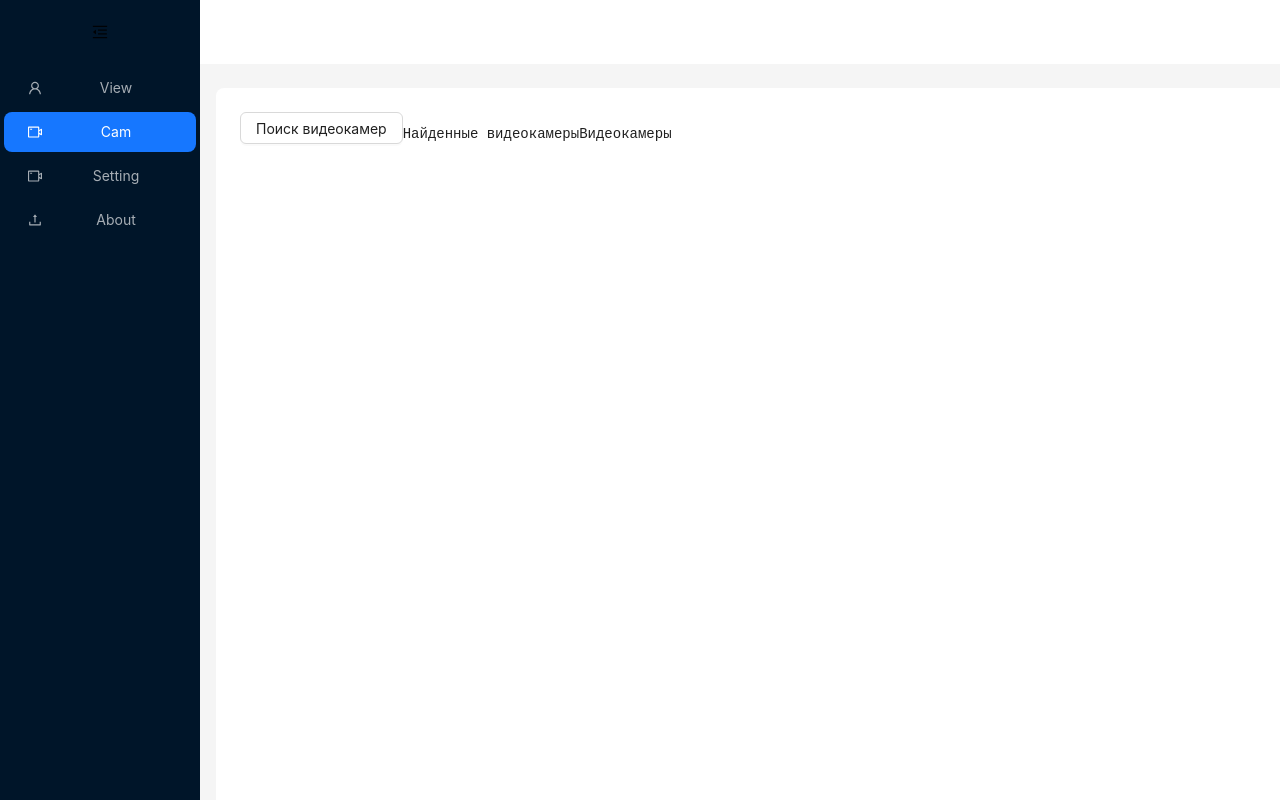
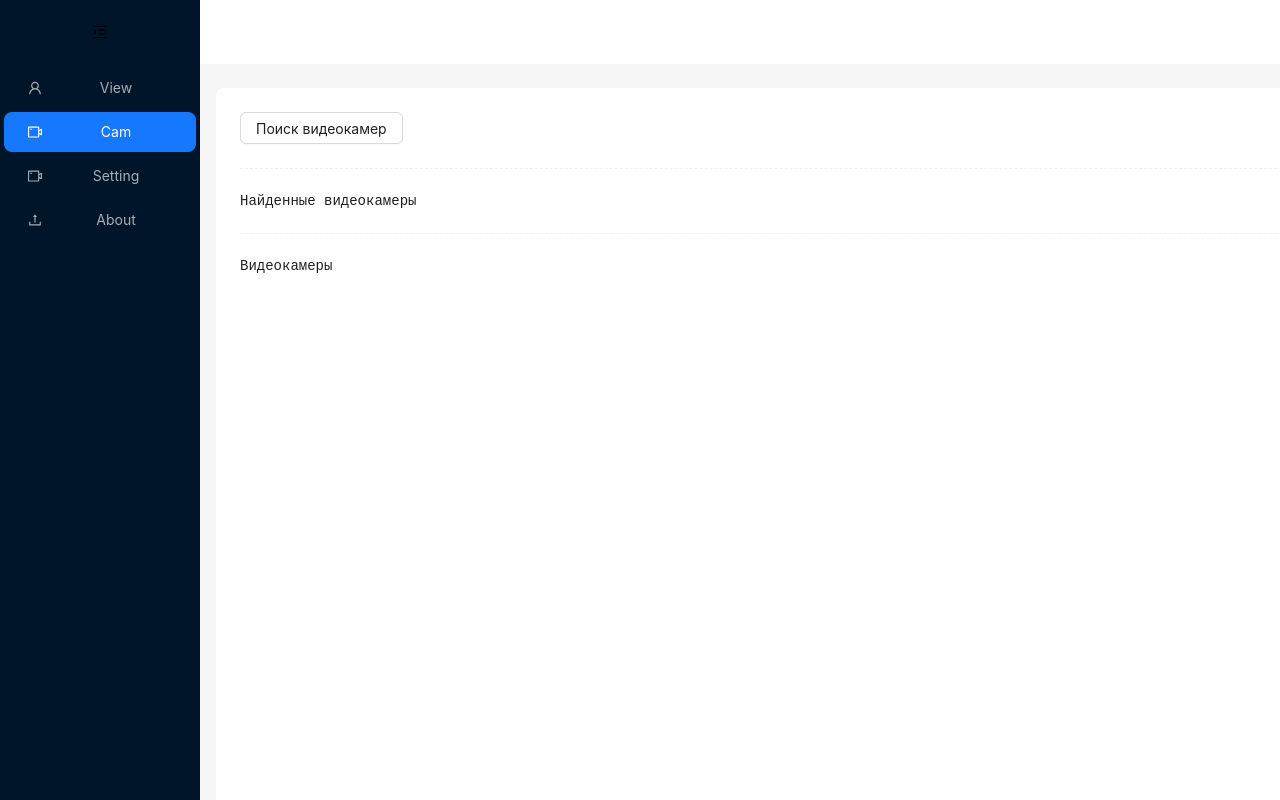
Before and after one commit to mdmicro/vserverts, a React app in the folder vserverts/: page / in a window 1280 px wide. Both pictures are taken after a click on the item "Cam". Shown: the top 800 px of the page. Built offline with nearby package versions, Linux system fonts and the light colour scheme.

Commit message:
added find cams action

```diff
--- a/vserverts/src/Menu/Cam.tsx
+++ b/vserverts/src/Menu/Cam.tsx
@@ -1,20 +1,39 @@
 import {ReactComponent} from "*.svg";
-import {CamConfig} from "../VideoCam";
-import {Button, Flex} from "antd";
+import VideoCam, {CamConfig, OnvifInfo} from "../VideoCam";
+import {Button, Divider, message, Spin} from "antd";
+import { LoadingOutlined } from '@ant-design/icons';
+import React, {useState} from "react";
+
 
 export const Cam: React.FC = () => {
+    const [messageApi, contextHolder] = message.useMessage();
+    const [spinFindCam, setSpin] = useState(false);
+    const [findedCams, setFindedCams] = useState<OnvifInfo[]>([]);
+
+    const findCamHandler = async () => {
+        const cam = new VideoCam('./', './', 5, []);
+
+        setSpin(true);
+        await cam.findCam()
+        console.log(cam.videoCamXaddr);
+        setSpin(false);
+
+        setFindedCams(cam.findedCams);
+        !cam.videoCamXaddr && messageApi.warning('Видеокамеры не найдены');
+    }
 
     return (
-        <Flex>
-            <Flex>
-                <Button>Поиск видеокамер</Button>
-            </Flex>
-            <Flex>
-                <pre>Найденные видеокамеры</pre>
-            </Flex>
-            <Flex>
-                <pre>Видеокамеры</pre>
-            </Flex>
-        </Flex>
+        <>
+            <div style={{textAlign: 'left'}}>
+                <Button onClick={findCamHandler}>Поиск видеокамер</Button>
+            </div>
+            <Divider dashed />
+            <pre style={{textAlign: 'left'}}>Найденные видеокамеры</pre>
+            {spinFindCam && <Spin indicator={<LoadingOutlined style={{fontSize: 24}} spin/>}/>}
+            {findedCams.length ? findedCams.map((item: OnvifInfo) => <a href={item.xaddrs[0]}>{item.name}</a>) : <></>}
+
+            <Divider dashed />
+            <pre style={{textAlign: 'left'}}>Видеокамеры</pre>
+        </>
     );
 }
--- a/vserverts/src/VideoCam.ts
+++ b/vserverts/src/VideoCam.ts
@@ -7,6 +7,7 @@ import child from 'child_process';
 
 export default class VideoCam {
     public videoCamXaddr: Array<string> = []; // ссылки на адрес видеокамер для запроса служебной информации
+    public findedCams: OnvifInfo[] = [];
     private readonly pathVideo: string; // путь для хранения видеофайлов
     private pathScreenShot: string; // путь для хранения скриншотов
     private timeLimitVideoFilesMin: number;
@@ -85,6 +86,7 @@ export default class VideoCam {
                 console.log('  - ' + info.xaddrs[0]);
 
                 this.videoCamXaddr.push(info.xaddrs[0]);
+                this.findedCams.push(info);
             }
             return true;
         }
@@ -240,3 +242,9 @@ export interface CamConfig {
     rtspUrl?: string,
     name: string,
 }
+
+export interface OnvifInfo {
+    urn: string;
+    name: string;
+    xaddrs: string[];
+}
```
